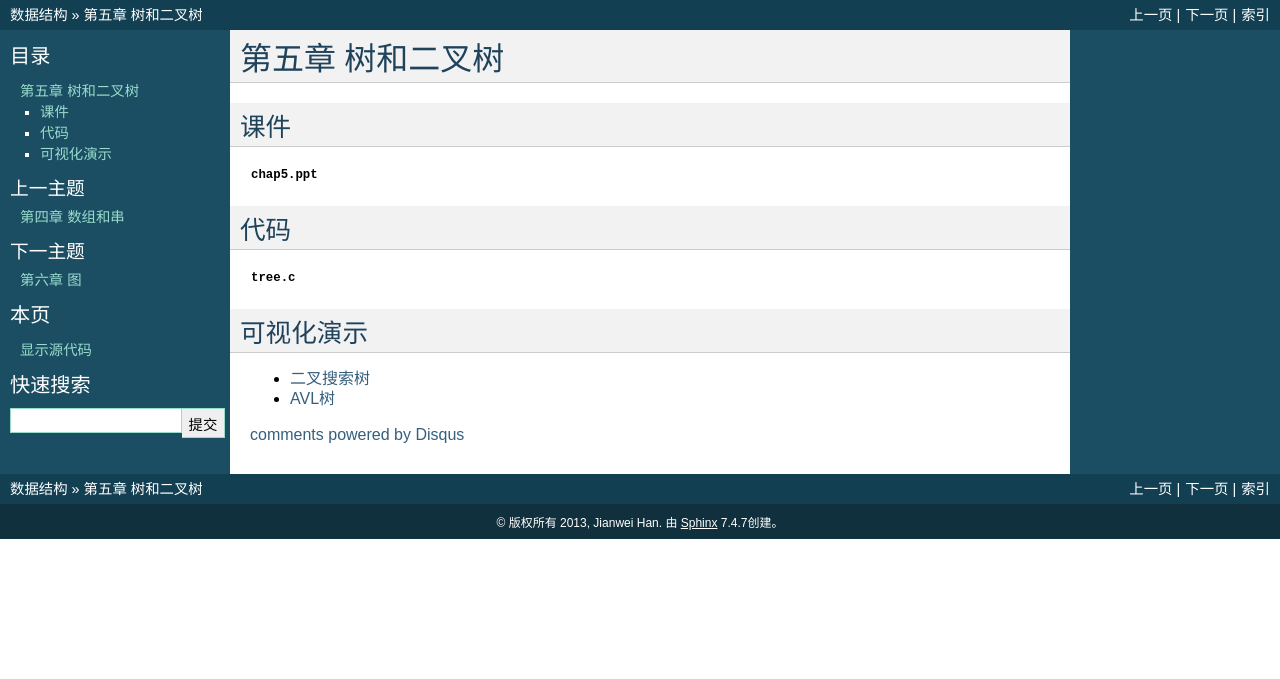
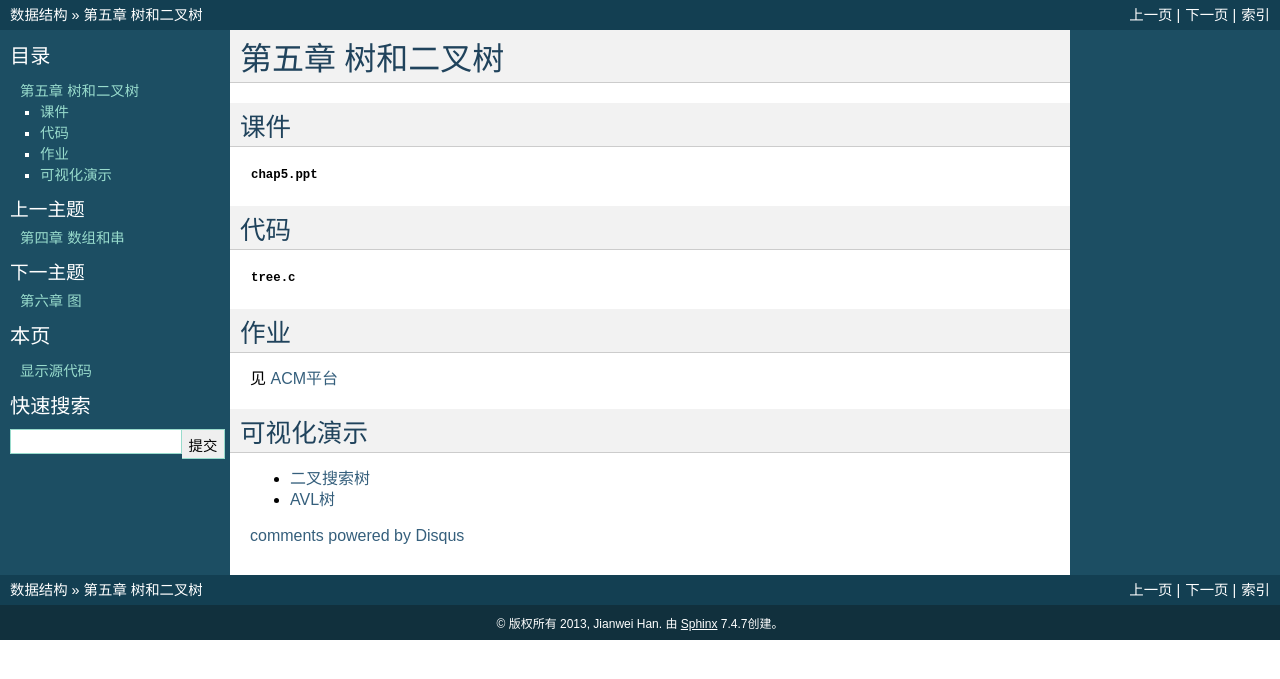
Before and after one commit to zjgsu-ds/ds, a Sphinx documentation site: the page built from source/chap5/index.rst, in a window 1280 px wide. Shown: the top 679 px of the page. Built offline with Sphinx 7.4.7, drawn with Linux system fonts in a browser that asks for light colours; comment, search, counter and statistics services are not loaded.

Commit message:
Add homework

```diff
--- a/source/chap5/index.rst
+++ b/source/chap5/index.rst
@@ -12,6 +12,11 @@
 
 :download:`tree.c`
 
+作业
+====
+
+见 `ACM平台 <http://acm.zjgsu.edu.cn/JudgeOnline/contest.php?cid=1641>`_
+
 可视化演示
 ==========
 
```
